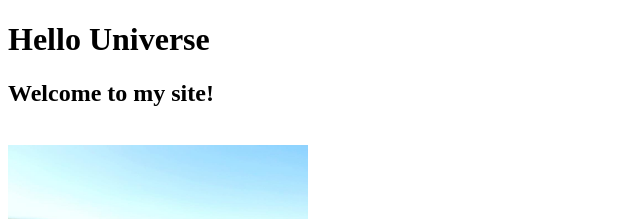
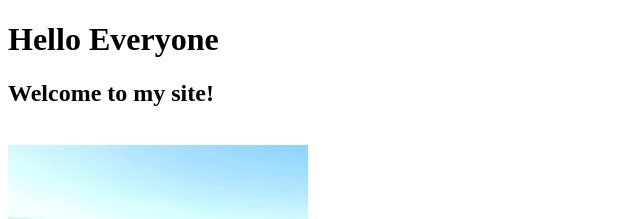
Before and after one commit to Houda-S/beginners-week-one, a plain HTML site: page index.html in a window 1280 px wide. Shown: the top 219 px of the page, 0-640 px from the left. Drawn offline with Linux system fonts and the light colour scheme.

Commit message:
update hello universe
updated hello univserse to hello everyone

```diff
--- a/index.html
+++ b/index.html
@@ -4,7 +4,7 @@
     <title>Ducks</title>
   </head>
   <body>
-  <h1>Hello Universe</h1>
+  <h1>Hello Everyone</h1>
 
   <h2>Welcome to my site! </h2>
 <br>
```
